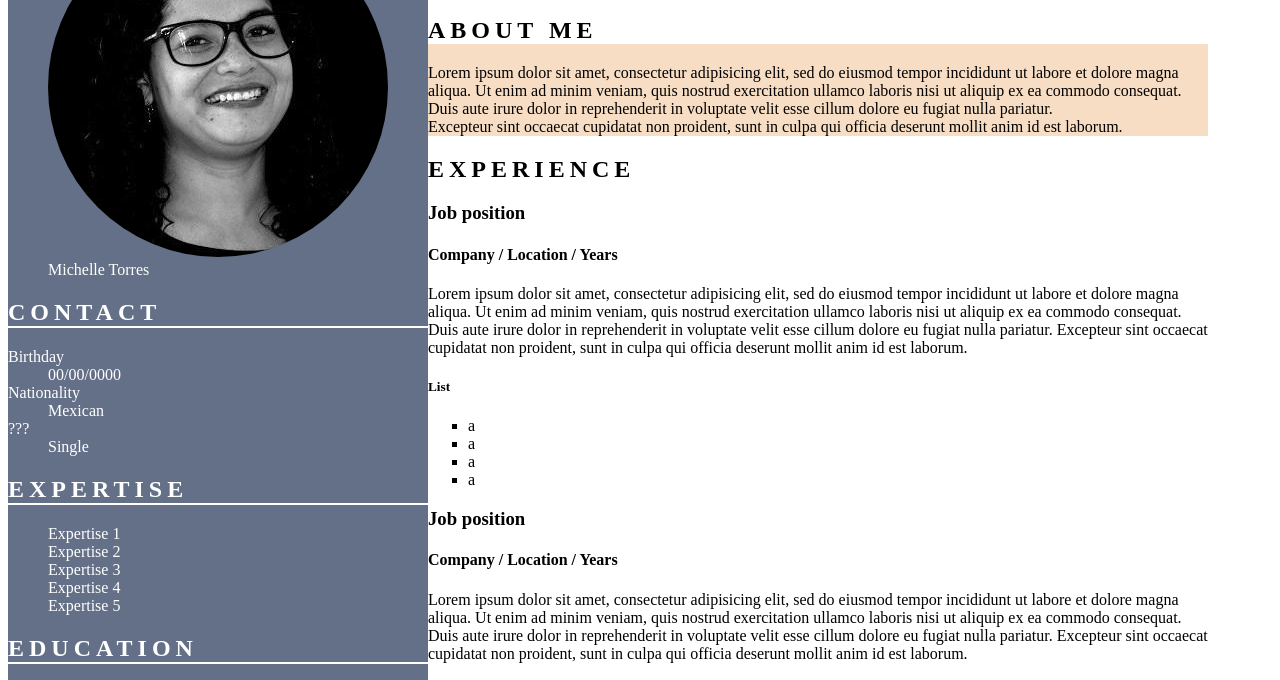
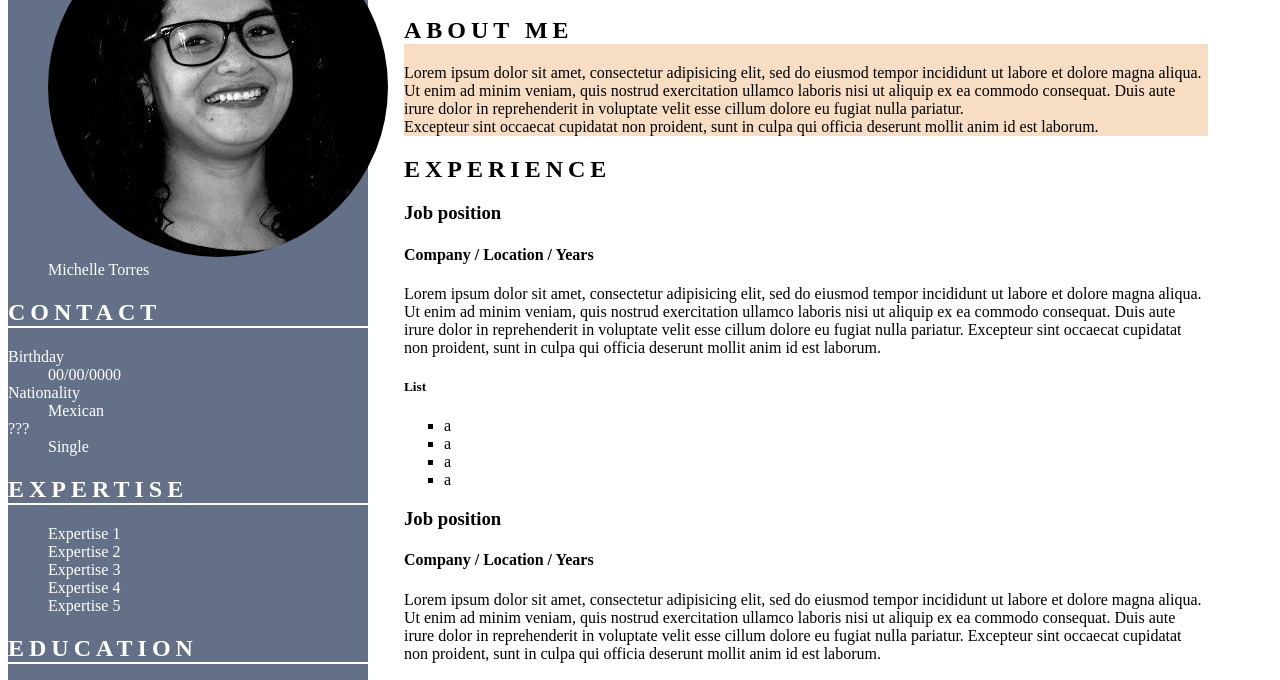
Before and after one commit to nmicht/my-resume, a plain HTML site: page index.html in a window 1280 px wide. Shown: the part 107-787 px from the top of the page. Drawn offline with Linux system fonts and the light colour scheme.

Commit message:
Aside CSS to keep 30% and margin

```diff
--- a/css/main.css
+++ b/css/main.css
@@ -12,6 +12,8 @@ ul {
 /* ------------- ASIDE ---------------- */
 aside {
   background-color: #647087;
+  width: 30%;
+  margin-right: 3%;
 }
 aside * {
   color: white;
```
